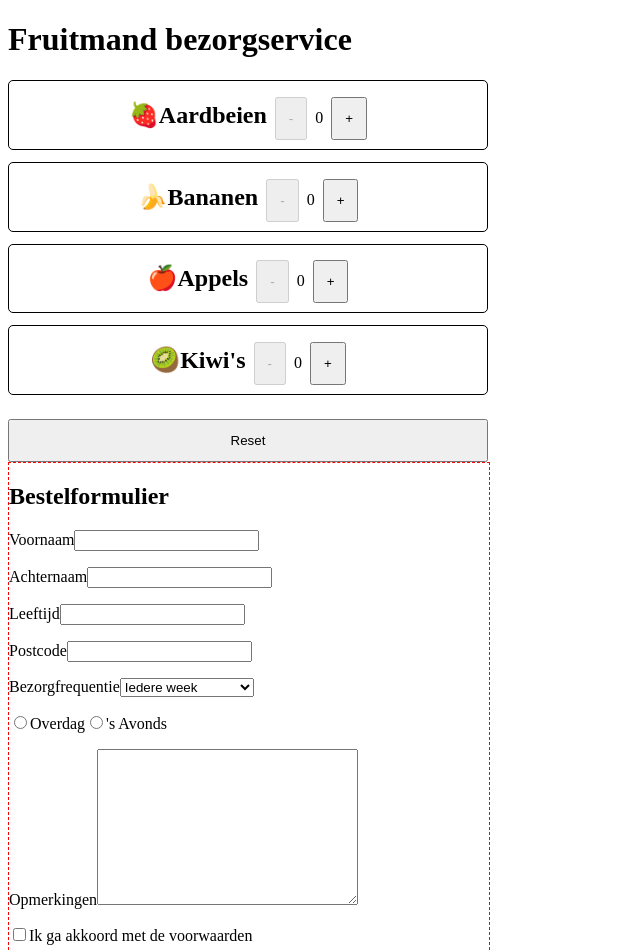
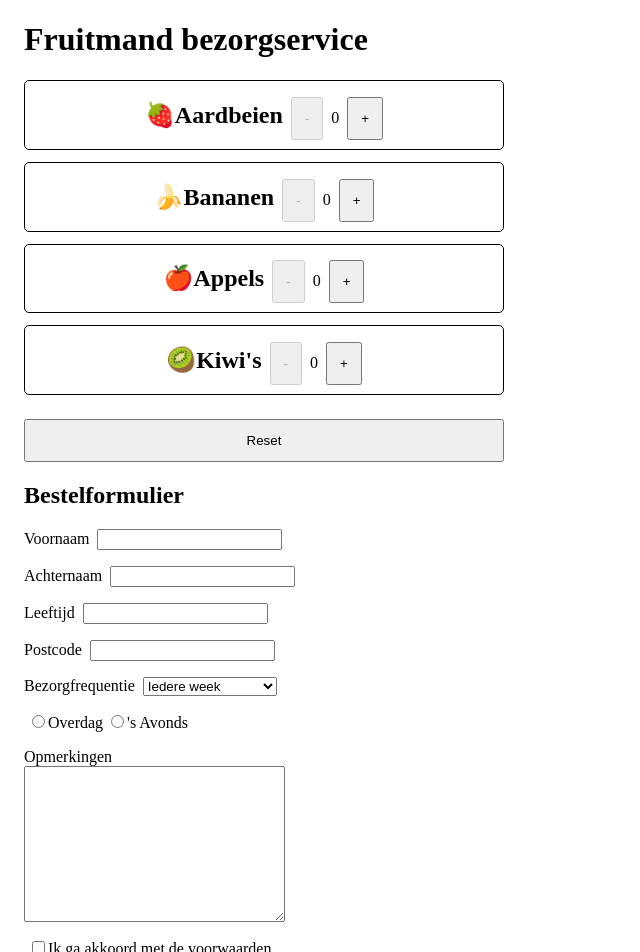
Before and after one commit to ilonavdberg/frontend-react-fruitbasket-order-form, a React (Vite) app: page / in a window 1280 px wide. Shown: the top 952 px of the page, without its empty margins (0-640 px from the left). Built offline with nearby package versions, Linux system fonts and the light colour scheme.

Commit message:
small style changes

```diff
--- a/src/App.css
+++ b/src/App.css
@@ -1,3 +1,15 @@
+main {
+    padding: 0 1rem;
+}
+
 button {
     padding: 0.75rem;
 }
+
+input, select {
+    margin-left: 0.5rem;
+}
+
+textarea {
+    display: block;
+}
--- a/src/App.jsx
+++ b/src/App.jsx
@@ -4,6 +4,8 @@ import './App.css'
 //Components
 import FruitBasket from "./components/fruitbasket/FruitBasket.jsx";
 import OrderForm from "./components/orderform/OrderForm.jsx";
+
+//Functions
 import {useState} from "react";
 
 
@@ -15,15 +17,8 @@ function App() {
         kiwis: 0
     });
 
-    // const updateFruitCount = (fruit, newCount) => {
-    //     setFruitCounts({
-    //         ...fruitCounts,
-    //         [fruit]: newCount
-    //     });
-    // };
-
   return (
-    <>
+    <main>
         <h1>Fruitmand bezorgservice</h1>
         <FruitBasket
             fruitCounts={fruitCounts}
@@ -32,7 +27,7 @@ function App() {
         <OrderForm
             fruitCounts={fruitCounts}
         />
-    </>
+    </main>
   )
 }
 
--- a/src/components/orderform/OrderForm.css
+++ b/src/components/orderform/OrderForm.css
@@ -2,7 +2,6 @@
     display: flex;
     flex-direction: column;
     width: 480px;
-    border: 1px dashed red;
 }
 
 .orderform__questions {
@@ -13,6 +12,5 @@
 
 .orderform .errormessage {
     margin: 1px 0 0;
-    color: red;
     font-size: small;
 }
```
